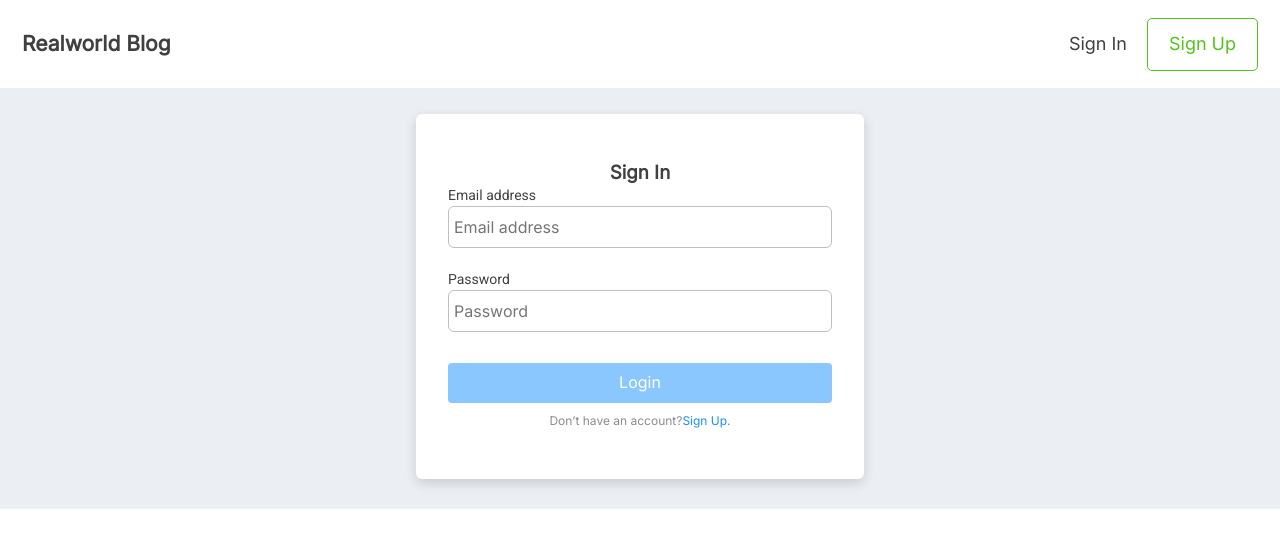
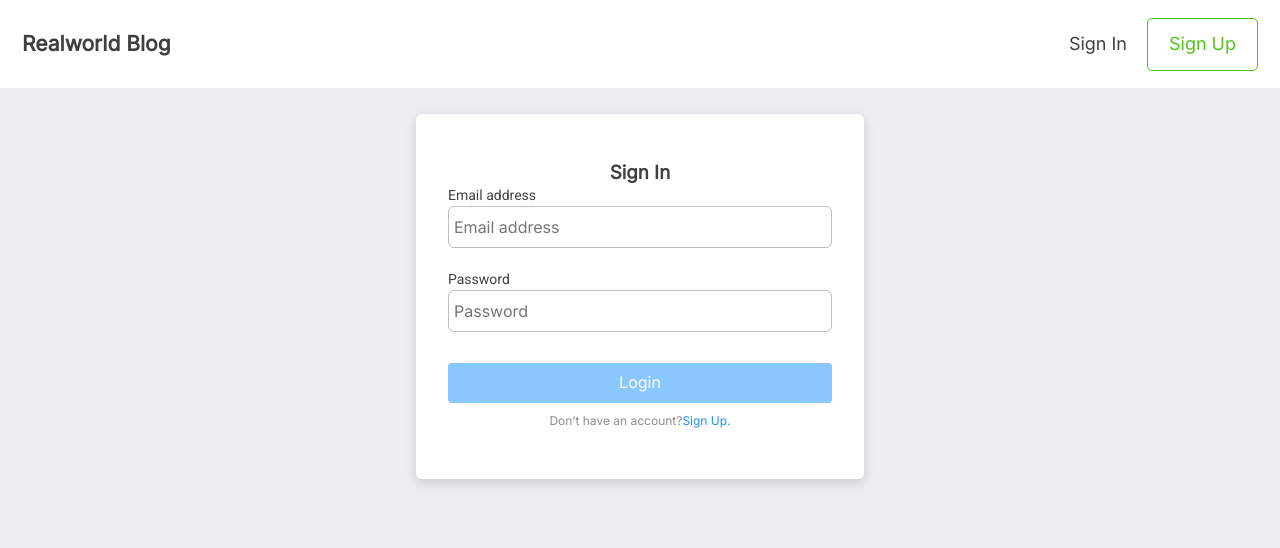
Before and after one commit to Operator34/blog, a React (Create React App) app: page /sign-in in a window 1280 px wide. Shown: the top 548 px of the page. Built offline with nearby package versions, Linux system fonts and the light colour scheme.

Commit message:
blog-platform-task3 fix bag

```diff
--- a/src/components/App/app.module.scss
+++ b/src/components/App/app.module.scss
@@ -4,7 +4,7 @@
   text-align: center;
   color: $mainTextColor;
   background-color:$backgroundColor;
-  height: 100%;
+  min-height: 100%;
   padding-bottom: 30px;
   //font-size: $mainFontSize;
 
--- a/src/components/App/index.js
+++ b/src/components/App/index.js
@@ -0,0 +1,2 @@
+import App from './App';
+export default App;
--- a/src/index.css
+++ b/src/index.css
@@ -1,22 +1,13 @@
 @import 'normalize.css';
 @import url('https://fonts.googleapis.com/css2?family=Inter&display=swap');
-
+html {
+  min-height: 100vh;
+  background-color: #ebeef3;
+}
 * {
   margin: 0;
   padding: 0;
   font-family: 'Inter', sans-serif;
 }
-.body {
-  border-color: #ebeef3;
+body {
 }
-/* body {
-  margin: 0;
-  font-family: -apple-system, BlinkMacSystemFont, 'Segoe UI', 'Roboto', 'Oxygen', 'Ubuntu', 'Cantarell', 'Fira Sans',
-    'Droid Sans', 'Helvetica Neue', sans-serif;
-  -webkit-font-smoothing: antialiased;
-  -moz-osx-font-smoothing: grayscale;
-}
-
-code {
-  font-family: source-code-pro, Menlo, Monaco, Consolas, 'Courier New', monospace;
-} */
```
